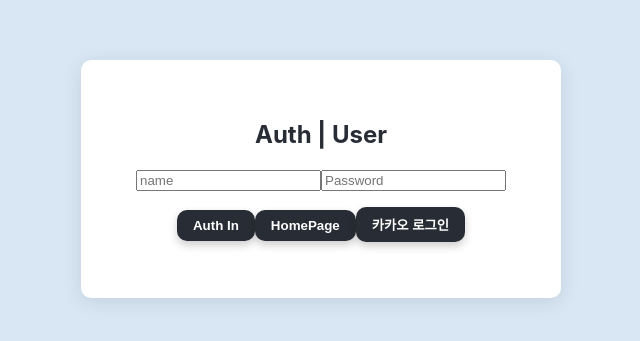
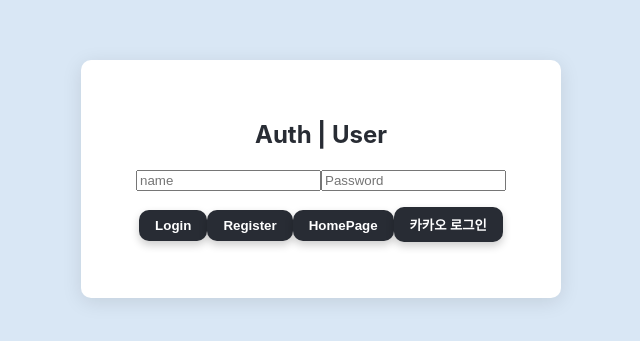
Before and after one commit to hesuhesu/ReactUITester, a React (Create React App) app: page /authpage in a window 1280 px wide. Shown: the part 221-562 px from the top of the page, without its empty margins (319-959 px from the left). Built offline with nearby package versions, Linux system fonts and the light colour scheme; no server answers; what quill-image-drop-and-paste, quill-image-drop-module, quill-image-resize would draw is missing.

Commit message:
Add JWT Token Function

```diff
--- a/src/routes/AuthPage.tsx
+++ b/src/routes/AuthPage.tsx
@@ -1,16 +1,17 @@
 import React, { useState, useEffect } from 'react';
 import { useNavigate } from 'react-router-dom';
+import axios from 'axios';
 import styled, { css } from 'styled-components';
 import { jelloVertical } from '../components/Animation.tsx';
 import { errorMessage, successMessage } from '../utils/SweetAlertEvent.tsx';
 import { authCheck } from '../utils/authCheck.tsx';
 import KakaoLogin from '../components/KakaoLogin.tsx';
 
-const AUTH: string = process.env.REACT_APP_AUTH as string;
+const AUTH: string = process.env.REACT_APP_ADMIN_AUTH as string;
+const NAME = process.env.REACT_APP_ADMIN_NAME;
+const PASSWORD = process.env.REACT_APP_ADMIN_PASSWORD;
 const HOST = process.env.REACT_APP_HOST;
 const PORT = process.env.REACT_APP_PORT;
-const NAME = process.env.REACT_APP_ADMIN_NAME;
-const PASSWORD = process.env.REACT_APP_ADMIN_PASSWORD;
 
 interface LoginItem {
     name: string;
@@ -34,78 +35,53 @@
     const handleLogin = async (e: React.FormEvent<HTMLFormElement>) => {
         e.preventDefault(); // 폼 제출 기본 동작 방지
 
-        if (loginData.name === NAME && loginData.password === PASSWORD){
+        if (loginData.name === NAME && loginData.password === PASSWORD) {
             successMessage("환영합니다 관리자님!");
             localStorage.setItem("auth", AUTH);
             navigate("/");
             return;
         }
 
-        const response = await fetch(`${HOST}:${PORT}/auth/login`, {
-            method: 'POST',
-            headers: {
-                'Content-Type': 'application/json',
-            },
-            body: JSON.stringify({ username: loginData.name, password: loginData.password }),
-        });
+        try {
+            const response = await axios.post(`${HOST}:${PORT}/auth/login`, {
+                username: loginData.name,
+                password: loginData.password,
+            });
 
-        if (response.ok) {
-            const data = await response.json();
-            const token = data.token;
+            // 응답이 성공적일 경우
+            const token = response.data.token;
 
             // 토큰을 로컬 스토리지에 저장
+            successMessage("환영합니다 회원님!");
             localStorage.setItem('jwtToken', token);
-            successMessage("환영합니다 회원님!");
-        } else {
-            console.error('로그인 실패..');
+            navigate("/");
+            return;
+        } catch (error) {
+            console.error('로그인 실패:', error.response ? error.response.data : error.message);
         }
     };
 
     const handleLogout = async (e) => {
         e.preventDefault();
         try {
-            successMessage("사용자 모드로 돌아갑니다");
+            successMessage("로그아웃!");
             localStorage.clear();
             setStatus(prevStatus => !prevStatus);
         } catch (e) { errorMessage('에러'); }
     }
 
-    async function login(username, password) {
-        const response = await fetch('http://yourserver.com/auth/login', {
-            method: 'POST',
-            headers: {
-                'Content-Type': 'application/json',
-            },
-            body: JSON.stringify({ username, password }),
-        });
-
-        if (response.ok) {
-            const data = await response.json();
-            const token = data.token;
-
-            // 토큰을 로컬 스토리지에 저장
-            localStorage.setItem('jwtToken', token);
-            console.log('로그인 성공:', token);
-        } else {
-            console.error('로그인 실패');
+    const handleRegister = async (e) => {
+        e.preventDefault();
+        try {
+            await axios.post(`${HOST}:${PORT}/auth/register`, {
+                username: loginData.name, password: loginData.password
+            })
+            .then(() => {successMessage("회원 가입 완료!")})
+            .catch(() => {errorMessage("회원가입 실패!")})
+        } catch (error) {
+            errorMessage("회원가입 실패!");
         }
-    }
-
-    function logout() {
-        localStorage.removeItem('jwtToken'); // 토큰 삭제
-        console.log('로그아웃 성공');
-    }
-
-    function checkAuth() {
-        const token = localStorage.getItem('jwtToken');
-        if (token) {
-            console.log('사용자가 인증됨');
-            // 인증된 사용자에 대한 UI 업데이트
-        } else {
-            console.log('사용자가 인증되지 않음');
-            // 비인증 사용자에 대한 UI 업데이트
-        }
-    }
+    };
 
     return (
         <AuthContainer>
@@ -126,7 +102,8 @@
                     onChange={(e) => setLoginData((prevState) => ({ ...prevState, password: e.target.value }))}
                     required
                 />
-                <button type="submit">Auth In</button>
+                <button type="submit">Login</button>
+                <button type="button" onClick={handleRegister}>Register</button>
                 <button onClick={() => navigate("/")}>HomePage</button>
                 <KakaoLogin/>
             </AuthBox>}
--- a/src/utils/authCheck.tsx
+++ b/src/utils/authCheck.tsx
@@ -1,13 +1,19 @@
-const AUTH: string | undefined = process.env.REACT_APP_AUTH;
+const AUTH: string | undefined = process.env.REACT_APP_ADMIN_AUTH;
 
 export const authCheck = (): number => {
     if (localStorage.length === 0) { // LocalStorage가 깨끗하면 종료
         return 0;
     }
 
-    const key:string = localStorage.key(0) as string;
-    if (localStorage.getItem(key) !== AUTH) { // LocalStorage 임의 삽입 방지
-        return 0;
+    const admin:string = localStorage.getItem('auth') as string;
+    if (admin && admin === AUTH) {
+        return 1;
     }
-    return 1;
+
+    const token:string = localStorage.getItem('jwtToken') as string;
+    if (token) {
+        return 2;
+    }
+
+    return 0;
 }
```
